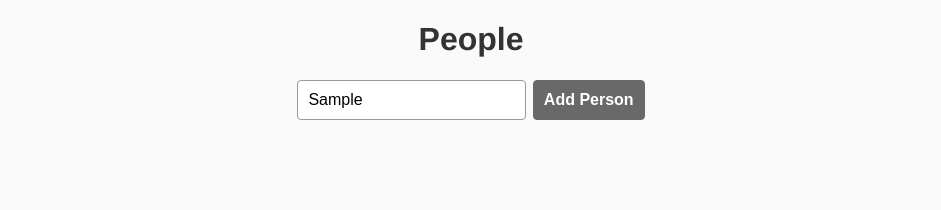
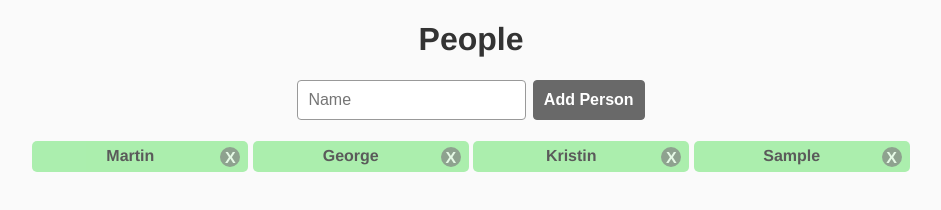
Before and after one commit to MiguelDotL/un-spaghetti-js, a plain HTML site: page index.html in a window 1280 px wide. Both pictures are taken after typing "Sample" into the empty fields and a click on the button "Add Person". Shown: the whole page, without its empty margins (169-1110 px from the left). Drawn offline with nearby package versions, Linux system fonts and the light colour scheme.

Commit message:
Add minor styling fix

```diff
--- a/index.html
+++ b/index.html
@@ -11,22 +11,22 @@
   </head>
 
   <body>
+    <div class="person-container">
+      <h1>People</h1>
       <div id="peopleModule">
-      <h1>People</h1>
-      <div id="add_name">
         <input placeholder="name" type="text">
         <button id="addPerson">Add Person</button>
-      </div>
         <ul id="people">
           <script id="people-template" type="text/template">
             {{#people}}
             <li>
               <span>{{.}}</span>
-            <i class="del">X</i>
+              <i class="del"><span>X</span></i>
             </li>
             {{/people}}
           </script>
         </ul>
+    </div>
   </div>
 
     <script src="http://cdnjs.cloudflare.com/ajax/libs/mustache.js/2.2.1/mustache.min.js" type="text/javascript"></script>
--- a/modular.js
+++ b/modular.js
@@ -22,12 +22,12 @@ var people = {
        };
        this.$ul.html(Mustache.render(this.template, data));
     },
-    addPerson: function(name || ) {
-      this.people.push(name || this.$input.val());
+    addPerson: function() {
+        this.people.push(this.$input.val());
         this.render();
         this.$input.val('');
     },
-    deletePerson:  function(event) {
+    deletePerson: function(event) {
         var $remove = $(event.target).closest('li');
         var i = this.$ul.find('li').index($remove);
 
@@ -38,6 +38,7 @@ var people = {
 };
 
 people.init();
+
 
 
 
--- a/style.css
+++ b/style.css
@@ -31,9 +31,6 @@ body {
   padding: 0.2em 0;
 }
 
-#add_name {
-  line-height: 16px;
-}
 
 input {
   border: 1px solid #999;
@@ -62,7 +59,12 @@ button.active {
   background-color: rgb(165, 227, 158);
 }
 
+.person-container {
+  text-align: center;
+}
+
 #peopleModule {
+  line-height: 16px;
   text-align: center;
 }
 
@@ -88,21 +90,25 @@ button.active {
 
 #peopleModule li span {
   display: inline-block;
+  font-weight: bold;
+  overflow: hidden;
+  padding: 4px 0 2px 0;
+  text-overflow: ellipsis;
   width: 160px;
-  overflow: hidden;
-  text-overflow: ellipsis;
 }
 
 #peopleModule li i {
   cursor: pointer;
+  float: right;
   font-weight: bold;
-  float: right;
   font-style: normal;
   background: #666;
-  padding: 2px 4px;
-  font-size: 60%;
+
+  /*font-size: 60%;*/
   color: white;
-  border-radius: 20px;
+  height: 20px;
+  width: 20px;
+  border-radius: 50%;
   opacity: 0.7;
   transition: opacity 0.3s;
   margin-top: 3px;
@@ -111,3 +117,8 @@ button.active {
 #peopleModule li i:hover {
   opacity: 1;
 }
+#peopleModule li i span {
+  display: inline-block;
+  padding: 3px 0 0 0px;
+  width: 100%;
+}
```
Lines whose indentation alone changed are shown as unchanged.
